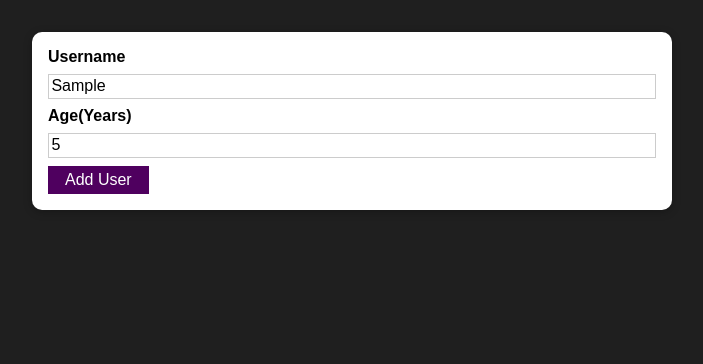
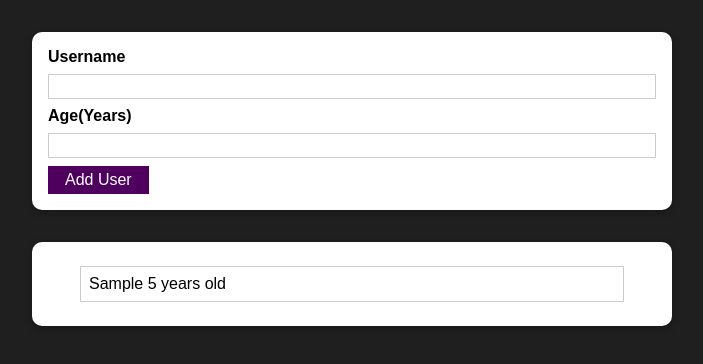
Before and after one commit to jinzxu/UserTracker, a React (Create React App) app: page / in a window 1280 px wide. Both pictures are taken after typing "Sample", "5" into the empty fields and a click on the button "Add User". Shown: the top 364 px of the page, without its empty margins (288-991 px from the left). Built offline with nearby package versions, Linux system fonts and the light colour scheme.

Commit message:
Add ErrorModal and feature to delete user

```diff
--- a/src/App.js
+++ b/src/App.js
@@ -1,11 +1,20 @@
-import React from 'react';
+import React, { useState } from 'react';
 import AddUser from './Components/Users/AddUser';
+import UsersList from './Components/Users/UsersList';
 
 
 function App() {
+  const [users, setUsers] = useState([]);
+  const addUserHandler = (addedUser) => {
+    setUsers(prevState => ([addedUser, ...prevState]))
+  }
+  const deleteUserHandler = (deletedUser) => {
+    setUsers(() => users.filter(user => user.id !== deletedUser.id))
+  }
   return (
     <div>
-      <AddUser></AddUser>
+      <AddUser onAddUser={addUserHandler} />
+      <UsersList users={users} onDeleteUser={deleteUserHandler} />
     </div>
   );
 }
--- /dev/null
+++ b/src/Components/UI/ErrorModal.js
@@ -0,0 +1,25 @@
+import React from "react";
+import Card from "./Card";
+import Button from "./Button";
+import ErrorModalStyles from "./ErrorModal.module.css"
+
+const ErrorModal = props => {
+    return (
+        <div>
+            <div className={ErrorModalStyles.backdrop} onClick={props.onConfirm} />
+            <Card className={ErrorModalStyles.modal}>
+                <header className={ErrorModalStyles.header}>
+                    <h2>{props.title}</h2>
+                </header>
+                <div className={ErrorModalStyles.content}>
+                    <p>{props.message}</p>
+                </div>
+                <footer className={ErrorModalStyles.actions}>
+                    <Button onClick={props.onConfirm} > Okay</Button>
+                </footer>
+            </Card>
+        </div >
+
+    )
+}
+export default ErrorModal;
--- /dev/null
+++ b/src/Components/UI/ErrorModal.module.css
@@ -0,0 +1,45 @@
+.backdrop {
+  position: fixed;
+  top: 0;
+  left: 0;
+  width: 100%;
+  height: 100vh;
+  z-index: 10;
+  background: rgba(0, 0, 0, 0.75);
+}
+
+.modal {
+  position: fixed;
+  top: 30vh;
+  left: 10%;
+  width: 80%;
+  z-index: 100;
+  overflow: hidden;
+}
+
+.header {
+  background: #4f005f;
+  padding: 1rem;
+}
+
+.header h2 {
+  margin: 0;
+  color: white;
+}
+
+.content {
+  padding: 1rem;
+}
+
+.actions {
+  padding: 1rem;
+  display: flex;
+  justify-content: flex-end;
+}
+
+@media (min-width: 768px) {
+  .modal {
+    left: calc(50% - 20rem);
+    width: 40rem;
+  }
+}
--- a/src/Components/Users/AddUser.js
+++ b/src/Components/Users/AddUser.js
@@ -1,21 +1,75 @@
-import React from "react";
+import React, { useState } from "react";
 import Button from "../UI/Button";
 import Card from "../UI/Card";
+import ErrorModal from "../UI/ErrorModal";
 import AddUserStyles from "./AddUser.module.css"
+const EMPTY_USER = {
+    username: "",
+    age: ""
+};
 const AddUser = props => {
+    const [addedUser, setUser] = useState(EMPTY_USER)
+    const [error, setError] = useState(false)
     const addUserHandler = event => {
         event.preventDefault();
+        if (addedUser.username.trim().length === 0 || addedUser.age.trim().length === 0) {
+            setError({
+                title: "Invalid input",
+                message: "Please enter a valid name and age (non-empty valus)."
+            })
+            return
         }
+        if (+addedUser.age < 1) {
+            setError({
+                title: "Invalid age",
+                message: "Please enter a valid age (>0)."
+            })
+            return
+        }
+        props.onAddUser({ ...addedUser, id: Math.random() });
+        setUser(EMPTY_USER);
+    }
+    const usernameChangeHandler = event => {
+        setUser(prevState => ({
+            ...prevState,
+            username: event.target.value,
+        }));
+    }
+    const ageChangeHandler = event => {
+        setUser(prevState => ({
+            ...prevState,
+            age: event.target.value,
+        }));
+    }
+    const errorHandler = () => {
+        setError(false);
+    }
+
     return (
+        <div>
+            {error && <ErrorModal title={error.title} message={error.message} onConfirm={errorHandler} />}
             <Card className={AddUserStyles.input}>
                 <form onSubmit={addUserHandler}>
                     <label htmlFor="username">Username</label>
-                <input id="username" type="text"></input>
-                <label htmlFor="age">Age(Years)</label>
-                <input id="age" type="number"></input>
+                    <input
+                        id="username"
+                        type="text"
+                        value={addedUser.username}
+                        onChange={usernameChangeHandler}>
+                    </input>
+                    <label
+                        htmlFor="age">Age(Years)
+                    </label>
+                    <input
+                        id="age"
+                        type="number"
+                        value={addedUser.age}
+                        onChange={ageChangeHandler}>
+                    </input>
                     <Button type="submit">Add User</Button>
                 </form>
             </Card>
+        </div>
     )
 }
 export default AddUser;
--- /dev/null
+++ b/src/Components/Users/User.js
@@ -0,0 +1,9 @@
+import React from "react";
+const User = (props) => {
+    const user = props.user;
+    const deleteUserHandler = () => {
+        props.onDeleteUser(user);
+    }
+    return (<li key={user.id} onClick={deleteUserHandler} > {user.username} {user.age} years old</li >)
+}
+export default User;
--- /dev/null
+++ b/src/Components/Users/UsersList.js
@@ -0,0 +1,23 @@
+import React, { useEffect, useState } from "react";
+import Card from "../UI/Card";
+import User from "./User";
+import UsersListStyles from "./UsersList.module.css"
+
+const UserList = props => {
+    const users = props.users;
+    const deleteUserHandler = (user) => {
+        props.onDeleteUser(user)
+    }
+
+    return (
+        <Card className={UsersListStyles.users}>
+            <ul className={UsersListStyles.users}>
+                {
+                    users.map(user => (<User onDeleteUser={deleteUserHandler} user={user} />))
+                }
+            </ul>
+        </Card>
+    )
+}
+
+export default UserList;
--- /dev/null
+++ b/src/Components/Users/UsersList.module.css
@@ -0,0 +1,16 @@
+.users {
+  margin: 2rem auto;
+  width: 90%;
+  max-width: 40rem;
+}
+
+.users ul {
+  list-style: none;
+  padding: 1rem;
+}
+
+.users li {
+  border: 1px solid #ccc;
+  margin: 0.5rem 0;
+  padding: 0.5rem;
+}
```
Lines whose indentation alone changed are shown as unchanged.
